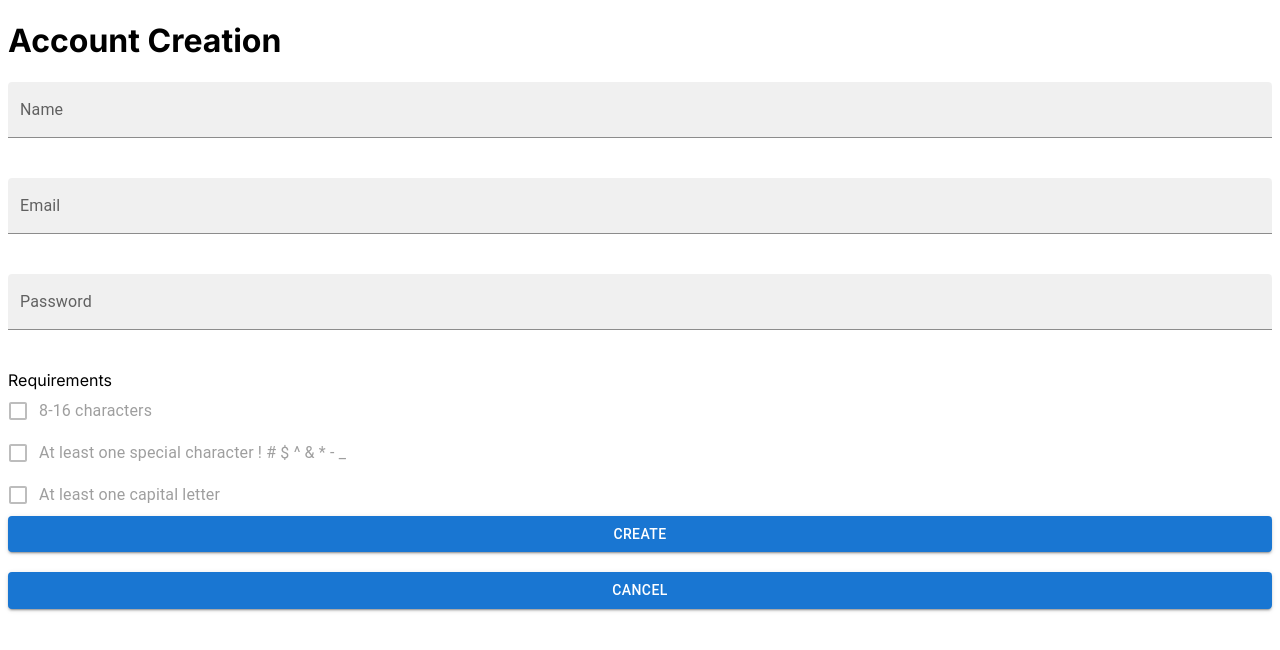
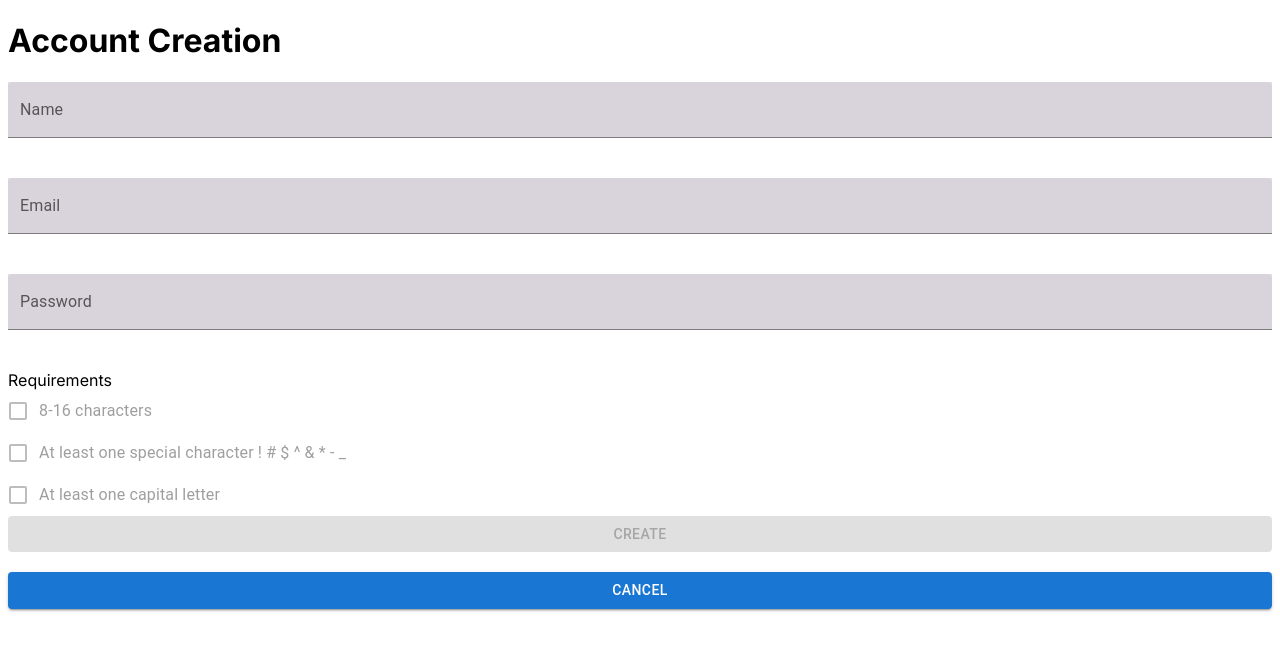
Before and after one commit to sbowe1/spring-react-project1, a Next.js app in the folder p1-frontend/: page /users/register in a window 1280 px wide. Shown: the top 650 px of the page. Built offline with nearby package versions, Linux system fonts and the light colour scheme.

Commit message:
adds inline styling to input tag's background color

```diff
--- a/p1-frontend/app/users/register/register-form.tsx
+++ b/p1-frontend/app/users/register/register-form.tsx
@@ -10,6 +10,7 @@ export function RegisterForm() {
     const [name, setName] = useState("");
     const [message, setMessage] = useState("");
     const [checked, setChecked] = useState(false);
+    const [createDisabled, setCreateDisabled] = useState(true);
 
     const handleChange = (event: React.ChangeEvent<HTMLInputElement>) => {
       setChecked(event.target.checked);
@@ -51,18 +52,18 @@ export function RegisterForm() {
     return (
         <form onSubmit={handleSubmit}>
             <FormGroup >
-                <TextField id="name" name="name" placeholder="Miranda Hobbes" label="Name" variant="filled" value={name} onChange={({ target }) => setName(target.value)}/><br/><br/>
+                <TextField style={{backgroundColor: "#E6E0E9"}} id="name" name="name" placeholder="Miranda Hobbes" label="Name" variant="filled" value={name} onChange={({ target }) => setName(target.value)}/><br/><br/>
 
-                <TextField id="email" name="email" placeholder="mirmir@gmail.com" label="Email" variant="filled"  value={email} onChange={({ target }) => setEmail(target.value)}/><br/><br/>
+                <TextField style={{backgroundColor: "#E6E0E9"}} id="email" name="email" placeholder="mirmir@gmail.com" label="Email" variant="filled" value={email} onChange={({ target }) => setEmail(target.value)}/><br/><br/>
 
-                <TextField id="password" name="password" type="password" placeholder="Password_" label="Password" variant="filled"  value={password} onChange={({ target }) => setPassword(target.value)}/><br/><br/>
+                <TextField style={{backgroundColor: "#E6E0E9"}} id="password" name="password" type="password" label="Password" placeholder="Password_" variant="filled" value={password} onChange={({ target }) => setPassword(target.value)}/><br/><br/>
                 Requirements<br/>
 
                 <FormControlLabel control={<Checkbox checked={checked} onChange={handleChange} disabled={true}/>} label="8-16 characters" />
                 <FormControlLabel control={<Checkbox checked={checked} onChange={handleChange} disabled={true}/>} label={"At least one special character" + "\n" + "! # $ ^ & * - _"} />
                 <FormControlLabel control={<Checkbox checked={checked} onChange={handleChange} disabled={true}/>} label="At least one capital letter" />
 
-                <Button type="submit" variant="contained" >Create</Button><br/> {/* // disabled={true} */}
+                <Button type="submit" variant="contained" disabled={createDisabled}>Create</Button><br/>
                 <Button type="submit" variant="contained">Cancel</Button><br/><br/>
                 {message != "" ? message : null}
             </FormGroup>
```
